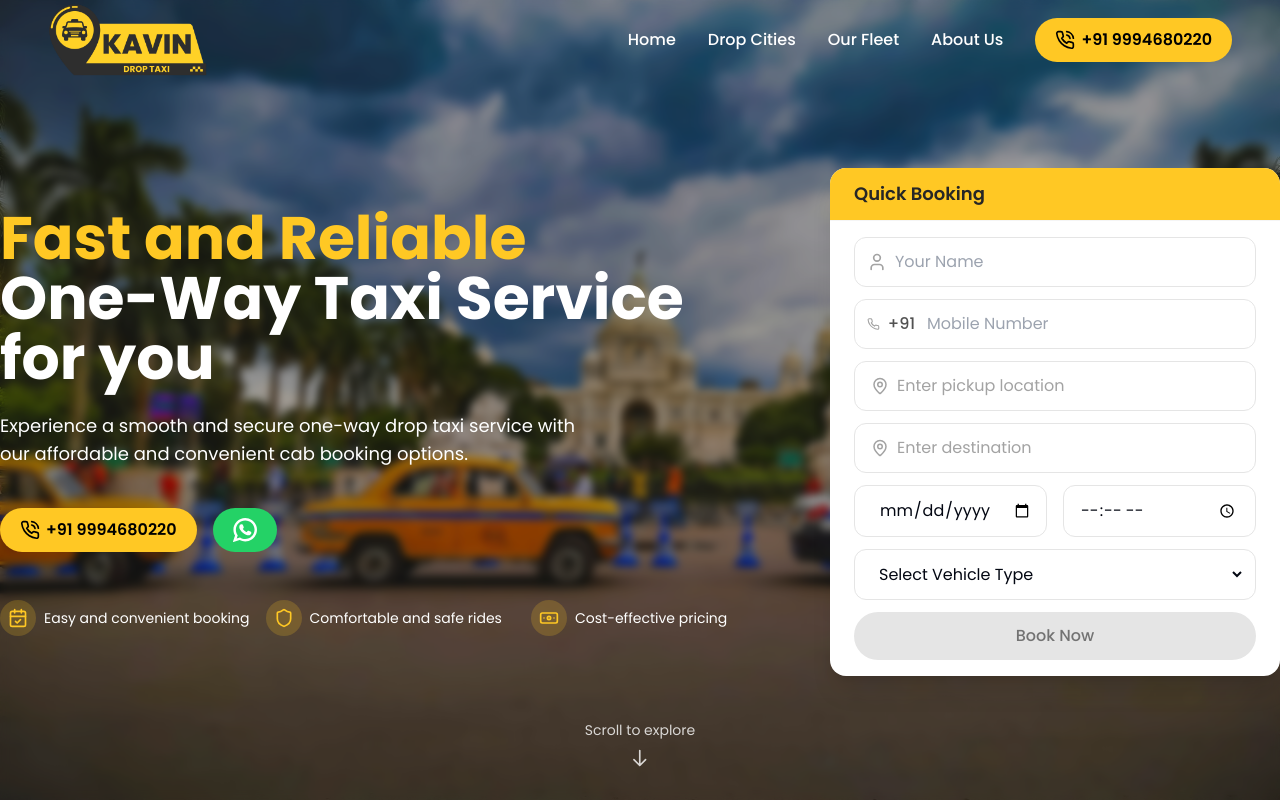
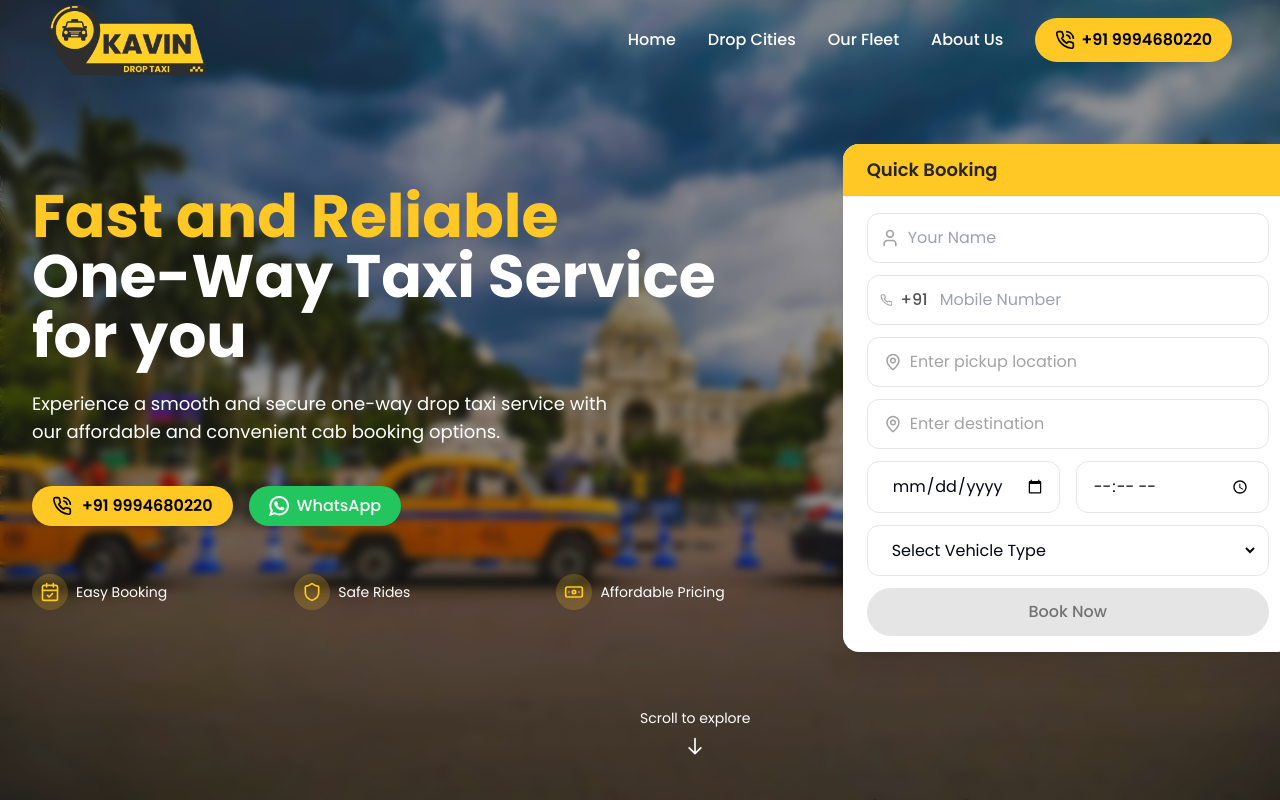
Before and after one commit to SarthakSKumar/kavindroptaxi.in, a React (Vite) app: page / in a window 1280 px wide. Shown: the top 800 px of the page. Built offline with nearby package versions, Linux system fonts and the light colour scheme.

Commit message:
style(hero,dropcities,populardestination):added responsiveness

```diff
--- a/src/components/AboutSection.tsx
+++ b/src/components/AboutSection.tsx
@@ -6,7 +6,10 @@ const AboutSection = () => {
         <div className="grid md:grid-cols-2 gap-12 items-center">
           <div>
             <div className="relative">
-              <div className="bg-neutral-300 rounded-lg w-full h-96 md:h-[500px]"></div>
+              <div className="bg-neutral-300 rounded-lg w-full h-60 md:h-[440px]">
+                <img src="/hero2.jpg" alt=""
+                className="h-fit"/>
+              </div>
               <div className="absolute -bottom-6 -right-6 bg-primary p-6 rounded-lg shadow-lg">
                 <div className="text-black text-center">
                   <div className="text-4xl font-bold">15+</div>
@@ -15,7 +18,6 @@ const AboutSection = () => {
               </div>
             </div>
           </div>
-
           <div>
             <h2 className="text-3xl md:text-4xl font-bold mb-6">About KavinDropTaxi</h2>
             <p className="text-neutral-600 mb-6">
--- a/src/components/ContactSection.tsx
+++ b/src/components/ContactSection.tsx
@@ -25,7 +25,7 @@ const ContactSection = () => {
                       type="text"
                       id="name"
                       className="w-full px-4 py-2 border border-neutral-300 rounded-lg focus:ring-2 focus:ring-primary/50 focus:border-primary"
-                      placeholder="your name"
+                      placeholder="Your name"
                     />
                   </div>
                   <div>
@@ -78,13 +78,21 @@ const ContactSection = () => {
                   <div className="ml-4">
                     <h4 className="text-lg font-medium">Our Location</h4>
                     <p className="text-neutral-600 mt-1">
-                    2/97 Pillayar Kovil Street Nadukkuppam post
-                     <br />
-                     and village Arani Taluk
-                     <br />
-                     Tiruvannamalai district 606903
+                      <a
+                        href="https://www.google.com/maps/search/?api=1&query=2/97+Pillayar+Kovil+Street+Nadukkuppam+post+and+village+Arani+Taluk+Tiruvannamalai+district+606903"
+                        target="_blank"
+                        rel="noopener noreferrer"
+                        className="text-black-600 hover:underline"
+                      >
+                        2/97 Pillayar Kovil Street Nadukkuppam post
+                        <br />
+                        and village Arani Taluk
+                        <br />
+                        Tiruvannamalai district 606903
+                      </a>
                     </p>
                   </div>
+
                 </div>
 
                 <div className="flex items-start">
@@ -94,8 +102,9 @@ const ContactSection = () => {
                   <div className="ml-4">
                     <h4 className="text-lg font-medium">Phone Numbers</h4>
                     <p className="text-neutral-600 mt-1">
-                      Bookings: +91 9994680220 <br />
-
+                    <a href="tel:+919994680220" className="text-neutral-600 hover:text-gray-800">
+                  +91 9994680220
+                </a>
                     </p>
                   </div>
                 </div>
@@ -115,7 +124,7 @@ const ContactSection = () => {
               </div>
             </div>
 
-            <div className="bg-white rounded-xl p-8 shadow-md">
+            {/* <div className="bg-white rounded-xl p-8 shadow-md">
               <h3 className="text-2xl font-semibold mb-6">Business Hours</h3>
 
               <div className="space-y-3">
@@ -132,7 +141,7 @@ const ContactSection = () => {
                   <span className="font-medium">24 hours</span>
                 </div>
               </div>
-            </div>
+            </div> */}
           </div>
         </div>
       </div>
--- a/src/components/DropCitiesSection.tsx
+++ b/src/components/DropCitiesSection.tsx
@@ -182,7 +182,7 @@ const dropCities = [
 
 const DropCitiesSection = () => {
     return (
-        <section id="cities" className="section-padding scroll-section">
+        <section id="cities" className="section-padding scroll-section px-5">
             <div className="">
                 <div className="text-center mb-16">
                     <h2 className="text-3xl md:text-4xl font-bold mb-4">Our Drop Taxi Cities 🌟</h2>
--- a/src/components/Footer.tsx
+++ b/src/components/Footer.tsx
@@ -72,7 +72,7 @@ const Footer = () => {
               </li>
               <li className="flex items-center">
                 <Phone size={18} className="text-primary mr-3 flex-shrink-0" />
-                <a href="tel:+1234567890" className="text-neutral-400 hover:text-white transition-colors">
+                <a href="tel:+919994680220" className="text-neutral-400 hover:text-white transition-colors">
                   +91 9994680220
                 </a>
               </li>
--- a/src/components/Hero.tsx
+++ b/src/components/Hero.tsx
@@ -10,97 +10,89 @@ const Hero = () => {
     const timer = setTimeout(() => {
       setIsLoaded(true);
     }, 100);
-
     return () => clearTimeout(timer);
   }, []);
 
   return (
     <section
-      className="relative min-h-screen pt-36 pb-16 overflow-hidden bg-cover bg-center flex flex-col items-center align-center"
+      className="relative min-h-screen pt-28 pb-12 md:pt-36 md:pb-16 overflow-hidden bg-cover bg-center flex flex-col items-center"
       style={{
         backgroundImage: 'url("/hero2.jpg")',
         backgroundSize: 'cover',
         backgroundPosition: 'center'
       }}
     >
-      <div className="absolute inset-0 bg-black/30 bg-gradient-to-b from-transparent via-transparent to-transparent backdrop-blur-sm"></div>
+      <div className="absolute inset-0 bg-black/30 backdrop-blur-sm"></div>
 
       {/* Content container */}
-      <div className="relative max-w-7xl z-10">
-        <div className="flex flex-col md:flex-row justify-between items-center gap-12 pt-6">
-          {/* Left column - Text content */}
+      <div className="relative max-w-7xl z-10 w-full px-4 md:px-8">
+        <div className="flex flex-col md:flex-row justify-between items-center gap-10">
+
+          {/* Left Column - Text Content */}
           <div className={cn(
-            "flex flex-col space-y-6 w-full md:w-2/3 transition-all duration-700 delay-100",
+            "flex flex-col space-y-6 w-full transition-all duration-700 delay-100",
             isLoaded ? "opacity-100 translate-y-0" : "opacity-0 translate-y-8"
           )}>
-            <h1 className="text-4xl md:text-5xl lg:text-6xl font-bold text-white leading-3">
+            <h1 className="text-3xl md:text-5xl lg:text-6xl font-bold text-white leading-tight">
               <span className="text-primary"> Fast and Reliable</span><br />
               One-Way Taxi Service for you
             </h1>
+
             <p className="text-lg text-white max-w-xl">
               Experience a smooth and secure one-way drop taxi service with our affordable and convenient cab booking options.
             </p>
 
-            {/* Booking form on small screens */}
-            <div className="block md:hidden">
-              <BookingForm />
-            </div>
-
             <div className="flex flex-wrap gap-4 pt-4">
-              <a href="tel: 9994680220" className="flex flex-row items-center gap-1.5 font-semibold px-5 py-2.5 rounded-full bg-primary text-black transition-all hover:shadow-lg hover:shadow-primary/20 hover:bg-primary/90">
+              <a href="tel: 9994680220" className="flex items-center gap-2.5 font-semibold px-5 py-2 rounded-full bg-primary text-black transition hover:shadow-lg hover:bg-primary/90">
                 <PhoneCall className="w-5 h-5" /> +91 9994680220
               </a>
               <a
                 href="https://wa.me/+919994680220"
                 target="_blank"
                 rel="noopener noreferrer"
-                className="text-neutral-800 px-5 py-2.5 rounded-full bg-[#24d266] font-medium transition-all hover:shadow-lg hover:bg-[#24d266]/90 flex items-center gap-1.5"
+                className="text-white px-5 py-2 rounded-full bg-green-500 font-medium transition hover:shadow-lg hover:bg-green-600 flex items-center gap-2"
               >
-                <img src="/whatsapp.svg" className="w-6 h-6" alt="WhatsApp Logo" />
+                <img src="/whatsapp.svg" className="w-5 h-5" alt="WhatsApp Logo" />
+                WhatsApp
               </a>
             </div>
-            <div className="flex items-center justify-between pt-6">
-              <div className="grid grid-cols-1 md:grid-cols-3 gap-4">
+
+            {/* Key Features */}
+            <div className="grid grid-cols-2 md:grid-cols-3 gap-4 pt-6">
               <div className="flex items-center gap-2">
                 <div className="p-2 bg-primary/20 rounded-full">
                   <CalendarCheck className="h-5 w-5 text-primary" />
                 </div>
-                  <p className="text-sm text-white">
-                    Easy and convenient booking
-                  </p>
+                <p className="text-sm text-white">Easy Booking</p>
               </div>
               <div className="flex items-center gap-2">
                 <div className="p-2 bg-primary/20 rounded-full">
                   <Shield className="h-5 w-5 text-primary" />
                 </div>
-                  <p className="text-sm text-white">
-                    Comfortable and safe rides
-                  </p>
+                <p className="text-sm text-white">Safe Rides</p>
               </div>
               <div className="flex items-center gap-2">
                 <div className="p-2 bg-primary/20 rounded-full">
                   <Banknote className="h-5 w-5 text-primary" />
                 </div>
-                  <p className="text-sm text-white">
-                    Cost-effective pricing
-                  </p>
-                </div>
+                <p className="text-sm text-white">Affordable Pricing</p>
               </div>
             </div>
           </div>
 
-          {/* Right column - Booking form (visible only on larger screens) */}
+          {/* Booking Form (responsive) */}
           <div className={cn(
-            "hidden md:block transition-all duration-700 delay-300",
-            isLoaded ? "opacity-100 translate-y-0" : "opacity-0 translate-y-8"
+            "w-auto md:w-1/3 transition-all duration-700 delay-300",
+            isLoaded ? "opacity-100 translate-y-0" : "opacity-0 translate-y-8",
+            "md:px-0  scale-75 md:scale-100" // Adds px-5 padding on smaller screens
           )}>
             <BookingForm />
           </div>
         </div>
       </div>
 
-      {/* Scroll indicator with transition animation */}
-      <div className="absolute bottom-8 left-1/2 transform -translate-x-1/2 flex flex-col items-center animate-pulse-soft">
+      {/* Scroll Indicator */}
+      <div className="  absolute bottom-8 left-1/2 transform -translate-x-1/2 flex flex-col items-center animate-bounce ">
         <p className="text-sm text-white mb-2">Scroll to explore</p>
         <svg
           xmlns="http://www.w3.org/2000/svg"
--- a/src/components/PopularDestinationSection.tsx
+++ b/src/components/PopularDestinationSection.tsx
@@ -88,7 +88,7 @@ const destinations: Destination[] = [
 
 const PopularDestinationSection = () => {
     return (
-        <section id="popular" className="section-padding scroll-section bg-neutral-50">
+        <section id="popular" className="section-padding scroll-section bg-neutral-50 px-4">
             <div className="mx-auto">
                 <div className="text-center mb-16">
                     <h2 className="text-3xl md:text-4xl font-bold mb-4">
```
Also changed, not shown: src/components/TestimonialsSection.tsx (+4 -6 lines). Lines whose indentation alone changed are shown as unchanged.
